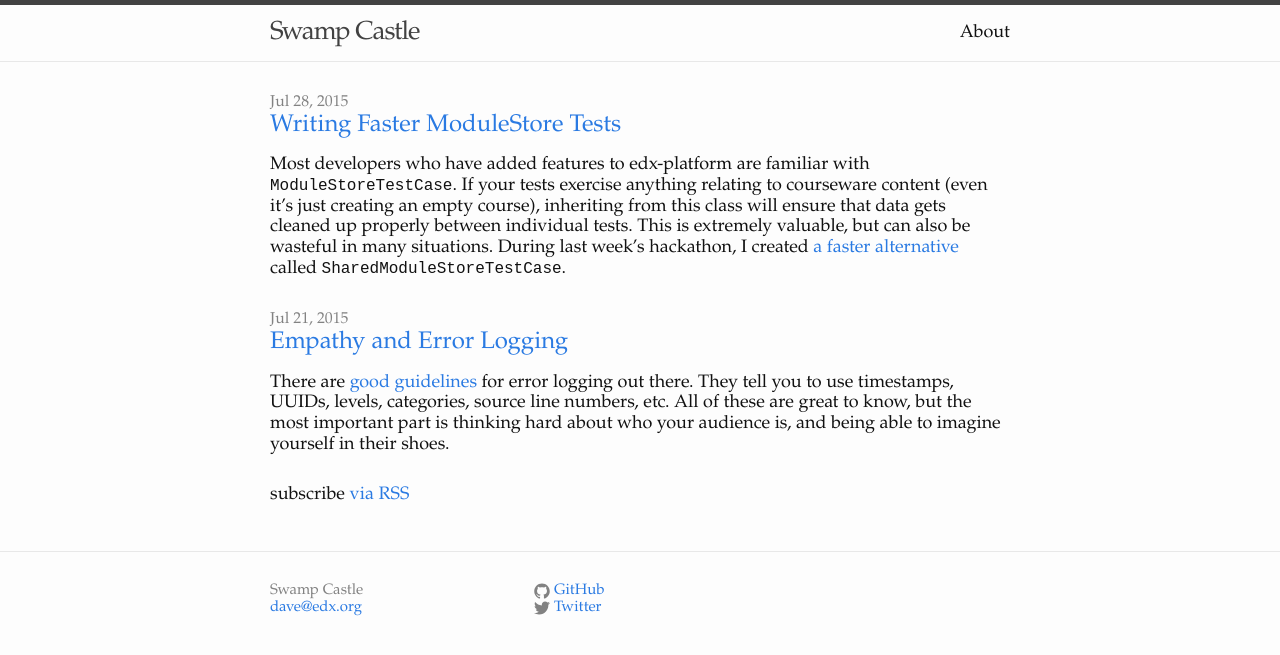
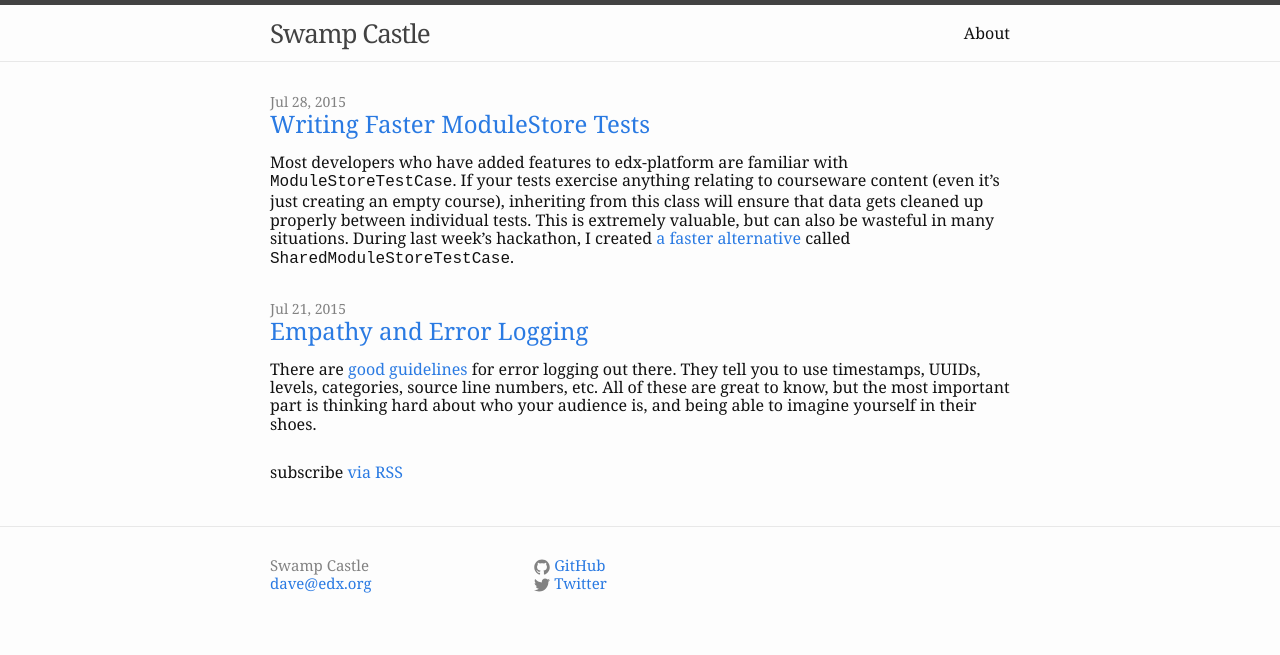
Before and after one commit to ormsbee/ormsbee.github.io, a Jekyll site: the page built from index.html, in a window 1280 px wide. Shown: the top 655 px of the page. Built offline with Jekyll 4.4.1, drawn with Linux system fonts in a browser that asks for light colours; Markdown is read by kramdown in place of the engine named in the settings.

Commit message:
Change font to Georgia.

```diff
--- a/css/main.scss
+++ b/css/main.scss
@@ -5,10 +5,9 @@
 
 
 
-// Our variables: Garamond,
 // $base-font-family: Helvetica, Arial, sans-serif;
-$base-font-family: Garamond, Georgia, serif;
-$base-font-size:   18px;
+$base-font-family: Georgia, serif;
+$base-font-size:   16px;
 $small-font-size:  $base-font-size * 0.875;
 $base-line-height: 1.15;
 
```
